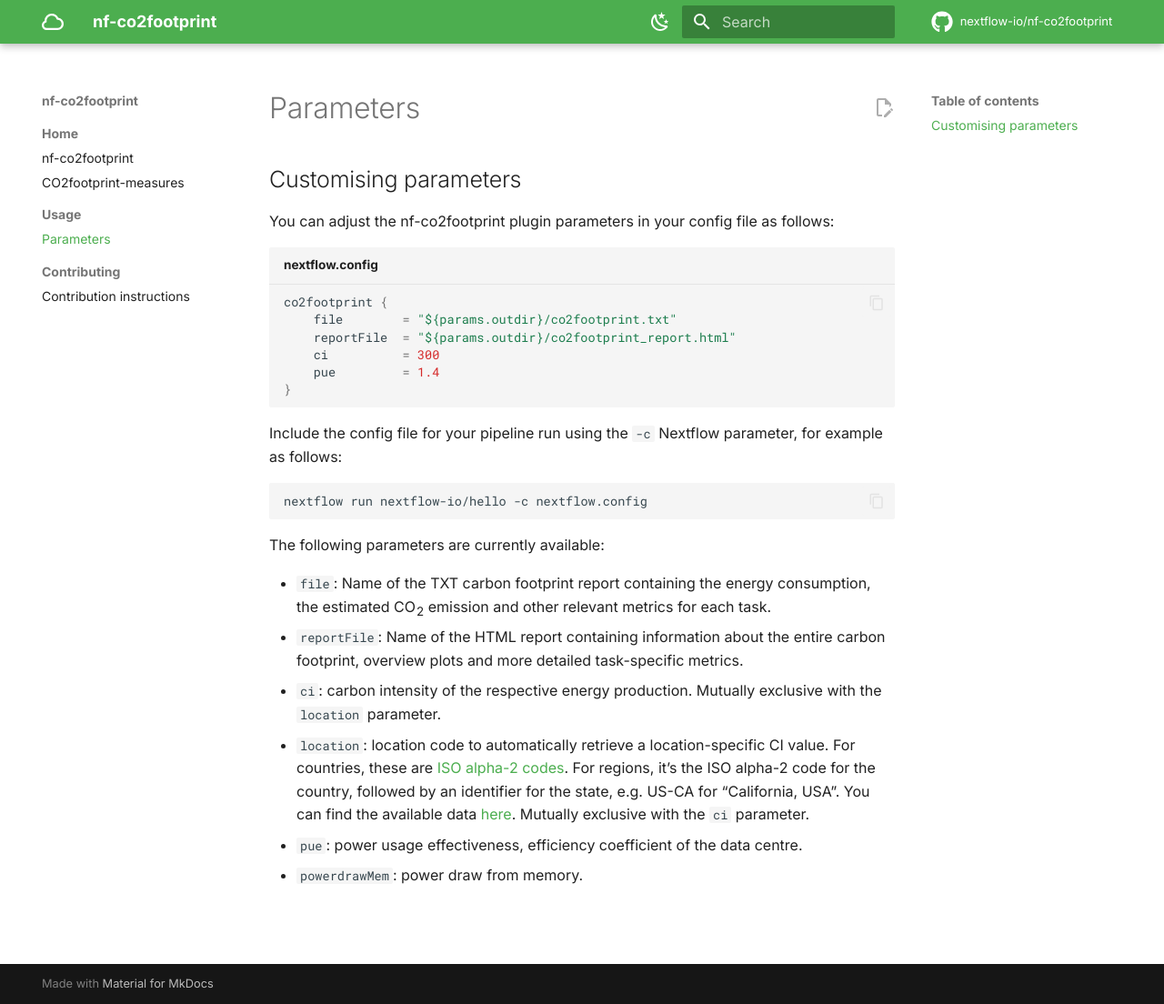
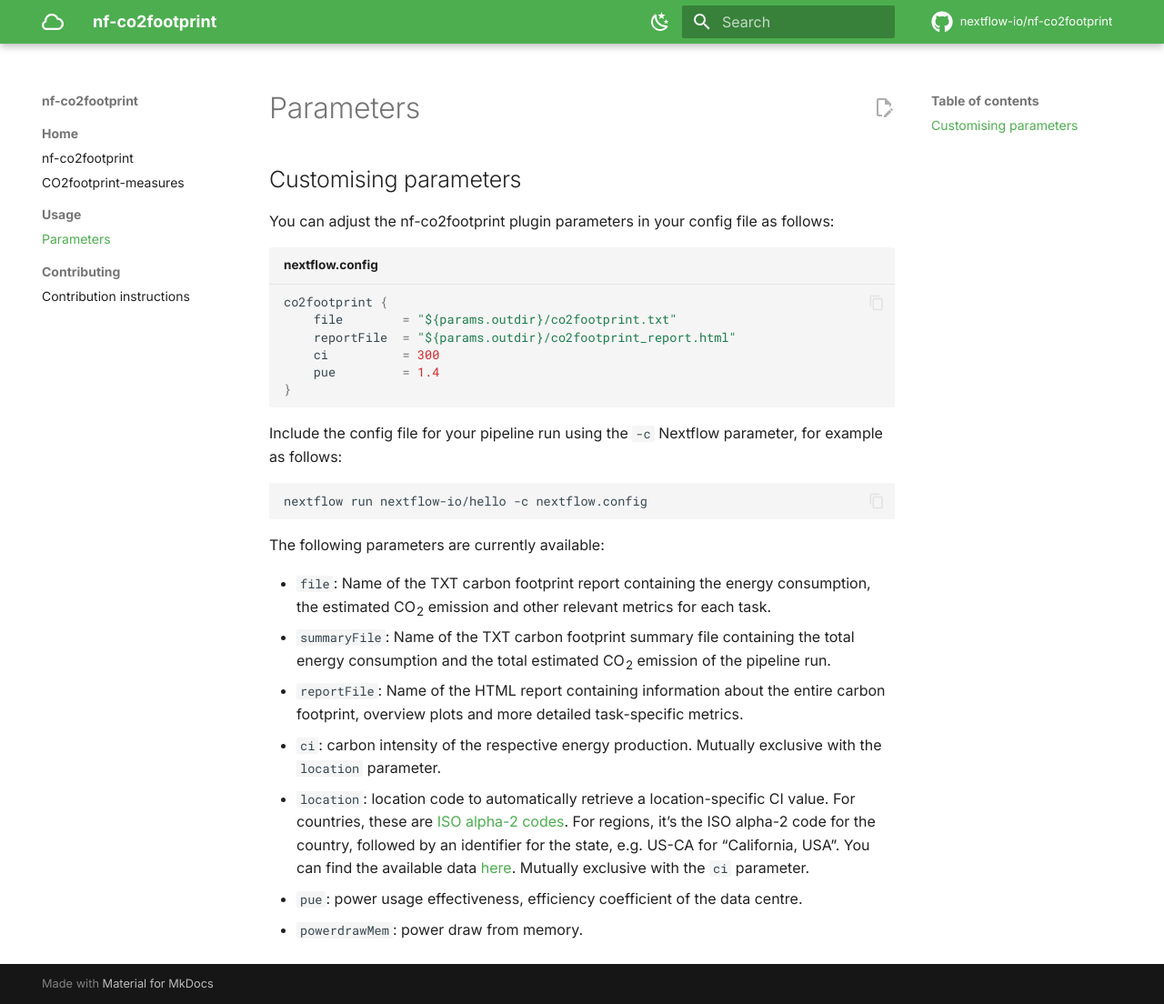
Before and after one commit to nextflow-io/nf-co2footprint, an MkDocs documentation site: the page built from docs/usage/parameters.md, in a window 1280 px wide and 1104 px high. Shown: the whole window at 91% size. Built offline with MkDocs 1.6.1 and Material for MkDocs 9.7.7, drawn with Linux system fonts in a browser that asks for light colours; comment, search, counter and statistics services are not loaded.

Commit message:
Describe also summarFile parameter

```diff
--- a/docs/usage/parameters.md
+++ b/docs/usage/parameters.md
@@ -25,6 +25,7 @@
 The following parameters are currently available:
 
 - `file`: Name of the TXT carbon footprint report containing the energy consumption, the estimated CO<sub>2</sub> emission and other relevant metrics for each task.
+- `summaryFile`: Name of the TXT carbon footprint summary file containing the total energy consumption and the total estimated CO<sub>2</sub> emission of the pipeline run.
 - `reportFile`: Name of the HTML report containing information about the entire carbon footprint, overview plots and more detailed task-specific metrics.
 - `ci`: carbon intensity of the respective energy production. Mutually exclusive with the `location` parameter.
 - `location`: location code to automatically retrieve a location-specific CI value.
```
